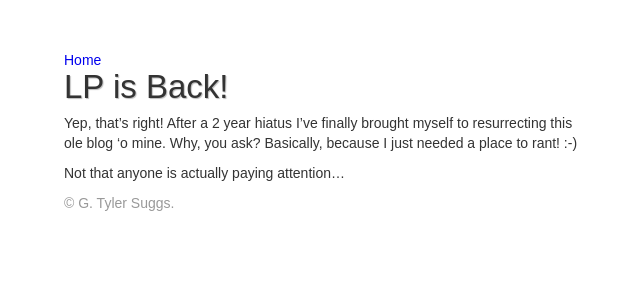
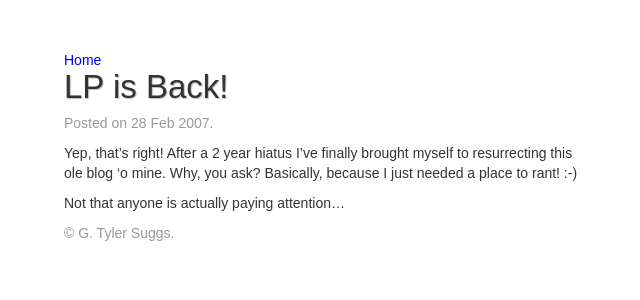
Before and after one commit to tylersuggs/tylersuggs.github.com, a Jekyll site: the page built from _posts/2007-02-28-lp-is-back.markdown, in a window 1280 px wide. Shown: the top 300 px of the page, without its empty margins (311-951 px from the left). Built offline with Jekyll 4.4.1, drawn with Linux system fonts in a browser that asks for light colours; Markdown is read by kramdown in place of the engine named in the settings.

Commit message:
Added post date to post pages.

```diff
--- a/_layouts/post.html
+++ b/_layouts/post.html
@@ -3,7 +3,7 @@
 ---
 <a href='javascript:history.back()'>Home</a>
 <h1>{{ page.title }}</h1>
-
+<div id="meta">Posted on {{ page.date | date_to_string }}.</div>
 <div id="post">
 {{ content }}
 </div>
--- a/css/master.css
+++ b/css/master.css
@@ -70,6 +70,11 @@
 	color: #999;
 }
 
+div#meta {
+	margin: 10px 0px;
+	color: #999;
+}
+
 div#footer {
 	font-size: 14px;
 	color: #999;
```
Also changed, not shown: 12 other files.
